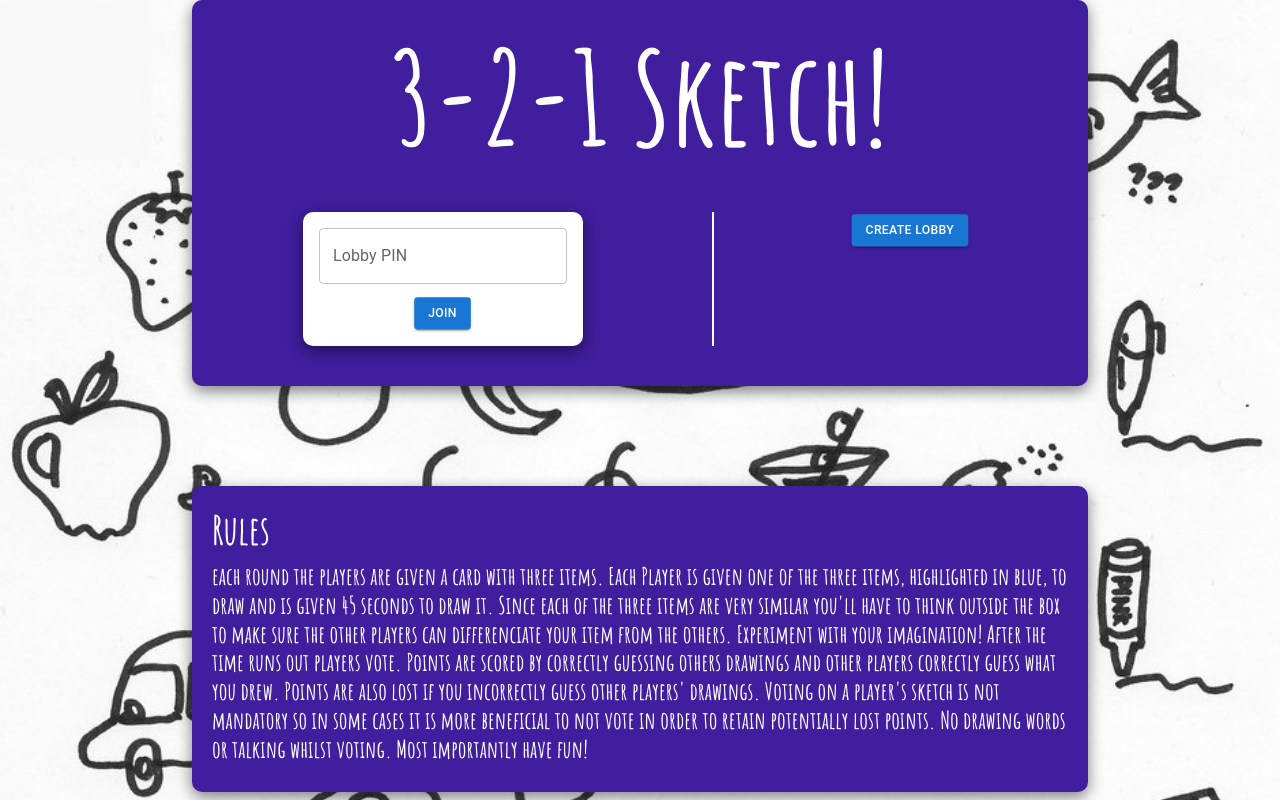
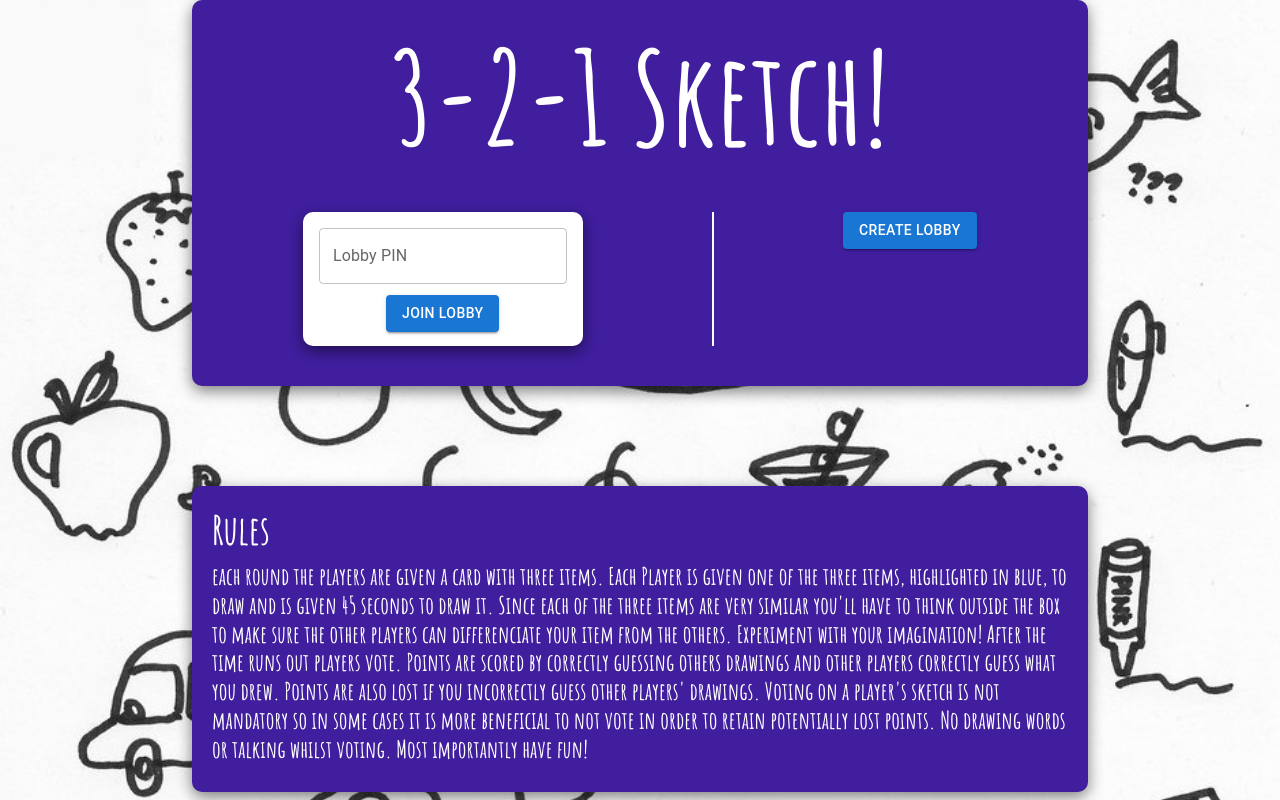
Before and after one commit to ZakRab/3-2-1-Sketch, a React (Create React App) app: page /main in a window 1280 px wide. Built offline with nearby package versions, Linux system fonts and the light colour scheme; a web font is replaced by a local one.

Commit message:
removes id icon from lobby enter main

```diff
--- a/src/components/Main.jsx
+++ b/src/components/Main.jsx
@@ -5,7 +5,7 @@ import randomString from "random-string";
 import Button from "@mui/material/Button";
 import TextField from "@mui/material/TextField";
 import Swal from "sweetalert2";
-import AccountCircle from "@mui/icons-material/AccountCircle";
+
 const Main = () => {
   const {
     lobbyKey,
@@ -79,8 +79,7 @@ const Main = () => {
               </div>
             )}
             {(isInLobby || isHosting) && (
-              <div className="text-focus-in">
-                <AccountCircle sx={{ color: "action.active", mr: 1, my: 2 }} />
+              <div className="text-focus-in ">
                 <TextField
                   id="displayName"
                   type="text"
@@ -91,14 +90,14 @@ const Main = () => {
               </div>
             )}
             {!isInLobby && (
-              <div className="text-center center join-button">
+              <div id="join" className="text-center center join-button">
                 <Button variant="contained" onClick={() => lobbyJoiner()}>
-                  {"Join".toLowerCase()}
+                  Join lobby
                 </Button>
               </div>
             )}
             {(isInLobby || isHosting) && (
-              <div className="text-focus-in join-button">
+              <div className="text-focus-in join-button ">
                 <Button variant="contained" onClick={() => lobbyEnter()}>
                   Enter Lobby
                 </Button>
--- a/src/index.css
+++ b/src/index.css
@@ -186,8 +186,8 @@ margin-top: 10px;
 .gap{
   gap: 3vw;
 }
-Button{
-  animation: heartbeat 1.5s ease-in-out 5s infinite both;
+Button:not(#join){
+  animation: heartbeat 1.5s ease-in-out 20s infinite both;
 
 }
 
```
